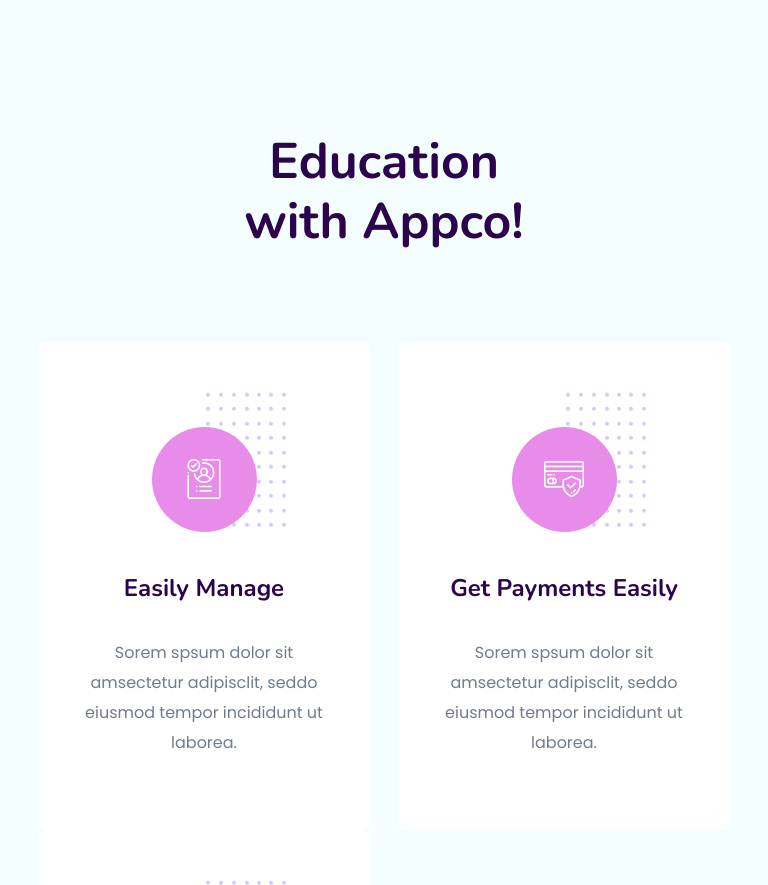
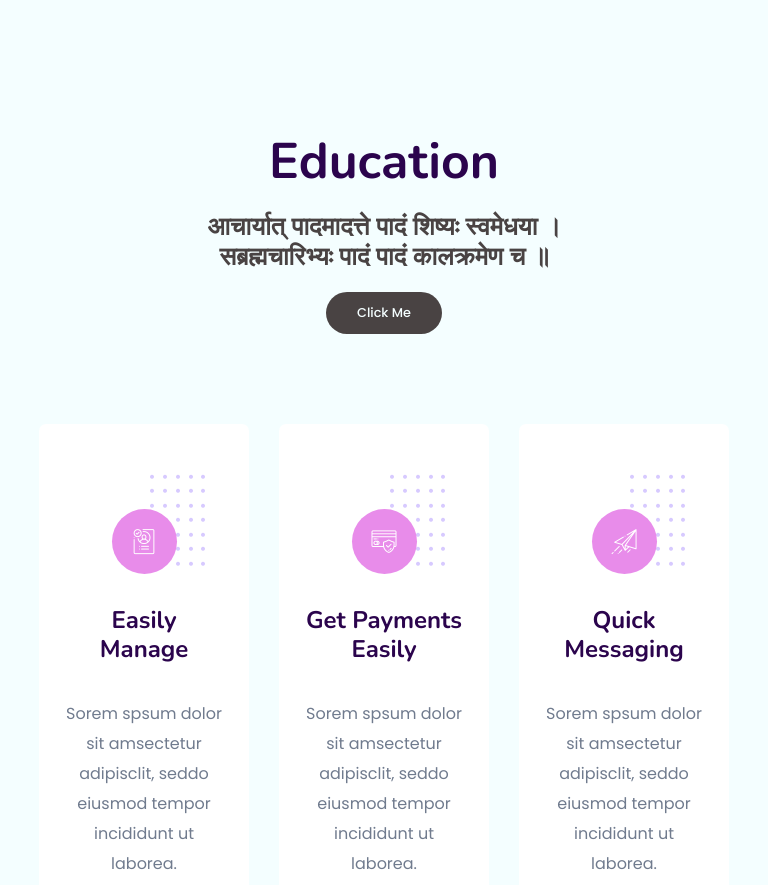
Before and after one commit to chasesagar/me, a plain HTML site: page home.html in a window 768 px wide. Shown: the part 667-1552 px from the top of the page. Drawn offline with nearby package versions, Linux system fonts and the light colour scheme.

Commit message:
Edu toogle quote added
Edited and modified education section, start working on education dection
reponsiveness for 768px devices.
Also added additional quote feature and its javascript as well.

digital signature - chasesagardesktop

```diff
--- a/assets/js/main.js
+++ b/assets/js/main.js
@@ -1,3 +1,12 @@
+
+function EduQuoteTranslate() {
+  var x = document.getElementById("eduquote");
+  if (x.innerHTML === "आचार्यात् पादमादत्ते पादं शिष्यः स्वमेधया ।<br>सब्रह्मचारिभ्यः पादं पादं कालक्रमेण च ॥") {
+    x.innerHTML = "One fourth from the teacher, one fourth from own intelligence,<br>One fourth from classmates, and one fourth only with time";
+  } else {
+    x.innerHTML = "आचार्यात् पादमादत्ते पादं शिष्यः स्वमेधया ।<br>सब्रह्मचारिभ्यः पादं पादं कालक्रमेण च ॥";
+  }
+}
 (function ($)
   { "use strict"
 
--- a/css/home.css
+++ b/css/home.css
@@ -654,12 +654,13 @@
 	font-size: 50px;
 	font-weight: 700;
 	line-height: 1.2;
-	margin-bottom: 90px
+	margin-bottom: 20px
 }
+
 
 @media (max-width: 767px) {
 	.section-tittle h2 {
-		font-size: 30px;
+		font-size: 35px;
 		line-height: 1.3
 	}
 }
@@ -670,6 +671,65 @@
 	}
 }
 
+.section-tittle h4 {
+	color: rgb(73, 67, 67);
+	font-size: 25px;
+	font-weight: 600;
+	line-height: 1.2;
+	margin-bottom: 20px
+}
+
+@media only screen and (min-width: 992px) and (max-width: 1199px) {
+	.section-tittle h4 {
+		font-size: 21px;
+	}
+}
+
+@media (max-width: 767px) {
+	.section-tittle h4 {
+		font-size: 14px;
+		line-height: 1.3
+	}
+}
+
+.genric-btn {
+	display: inline-block;
+	outline: none;
+	line-height: 40px;
+	padding: 0 30px;
+	font-size: .8em;
+	text-align: center;
+	text-decoration: none;
+	font-weight: 500;
+	cursor: pointer;
+	-webkit-transition: all 0.3s ease 0s;
+	-moz-transition: all 0.3s ease 0s;
+	-o-transition: all 0.3s ease 0s;
+	transition: all 0.3s ease 0s;
+}
+
+.genric-btn:focus {
+	outline: none
+}
+
+.section-tittle a.genric-btn.primary {
+	color: #f4feff;
+	background:rgb(73, 67, 67);
+	border: 1px solid transparent;
+}
+
+.section-tittle a.genric-btn.primary:hover {
+	color:  #222;
+	border: 1px solid transparent;
+	background:#f4feff;
+}
+
+.genric-btn.circle {
+	border-radius: 30px
+}
+.section-tittle a.edutogglebtn{
+	margin-bottom: 90px;
+}
 .service-area .services-caption {
 	background: #fff;
 	padding: 84px 45px 56px;
@@ -684,6 +744,12 @@
 @media only screen and (min-width: 992px) and (max-width: 1199px) {
 	.service-area .services-caption {
 		padding: 84px 25px 56px
+	}
+}
+
+@media only screen and (min-width: 768px) and (max-width: 991px) {
+	.service-area .services-caption {
+		padding: 84px 25px 56px;
 	}
 }
 
@@ -725,6 +791,28 @@
 	transition: .5s
 }
 
+@media only screen and (min-width: 768px) and (max-width: 991px) {
+	.service-area .services-caption .service-icon::before {
+		background-image: url(../assets/img/shape/dot-bg.png);
+		content: "";
+		width: 56px;
+		height: 98px;
+		position: absolute;
+		right: -29px;
+		top: -35px;
+	}
+
+	.service-area .services-caption .service-icon span {
+		position: relative;
+		color: #fff;
+		font-size: 25px;
+		height: 65px;
+		width: 65px;
+		display: block;
+		line-height: 65px;
+		margin-bottom: 32px;
+	}
+}
 .service-area .services-caption .service-cap h4 a {
 	font-size: 24px;
 	font-weight: 700;
--- a/home.html
+++ b/home.html
@@ -108,15 +108,17 @@
             <div class="container">
                 <!-- Section Tittle -->
                 <div class="row d-flex justify-content-center">
-                    <div class="col-lg-6">
+                    <div class="col-lg-8">
                         <div class="section-tittle text-center">
-                            <h2>Education<br>with Appco!</h2>
+                            <h2>Education</h2>
+                            <h4 id="eduquote">आचार्यात् पादमादत्ते पादं शिष्यः स्वमेधया ।<br>सब्रह्मचारिभ्यः पादं पादं कालक्रमेण च ॥</h4>
+                            <a class="genric-btn primary circle edutogglebtn" onclick="EduQuoteTranslate()">Click Me</a>
                         </div>
                     </div>
                 </div>
                 <!-- Section caption -->
-                <div class="row">
-                    <div class="col-xl-4 col-lg-4 col-md-6">
+                <div class="row ">
+                    <div class="col-xl-4 col-lg-4 col-md-4 col-4">
                         <div class="services-caption text-center mb-30">
                             <div class="service-icon">
                                 <span class="flaticon-businessman"></span>
@@ -127,7 +129,7 @@
                             </div>
                         </div>
                     </div>
-                    <div class="col-xl-4 col-lg-4 col-md-6">
+                    <div class="col-xl-4 col-lg-4 col-md-4 col-4">
                         <div class="services-caption  text-center mb-30">
                             <div class="service-icon">
                                 <span class="flaticon-pay"></span>
@@ -138,7 +140,7 @@
                             </div>
                         </div>
                     </div>
-                    <div class="col-xl-4 col-lg-4 col-md-6">
+                    <div class="col-xl-4 col-lg-4 col-md-4 col-4">
                         <div class="services-caption text-center mb-30">
                             <div class="service-icon">
                                 <span class="flaticon-plane"></span>
@@ -194,5 +196,6 @@
 		<!-- Jquery Plugins, main Jquery -->
         <script src="./assets/js/plugins.js"></script>
         <script src="./assets/js/main.js"></script>
+
 </body>
 </html>
```
